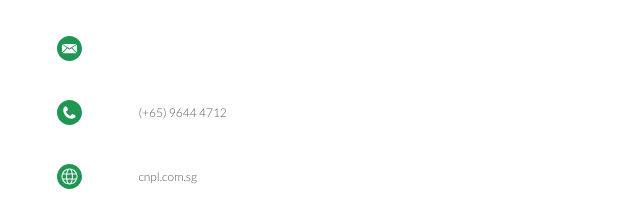
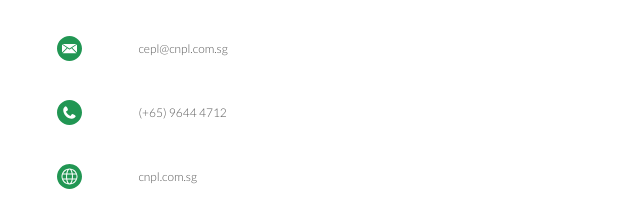
Before and after one commit to wingingful/tiansong-cepl, a plain HTML site: page index.html in a window 1280 px wide. Shown: the part 344-565 px from the top of the page, 0-640 px from the left. Drawn offline with Linux system fonts and the light colour scheme; a web font is replaced by a local one.

Commit message:
Update index.html

```diff
--- a/index.html
+++ b/index.html
@@ -44,7 +44,7 @@
 						<img src="assets/icon-email.svg" alt="Email Icon"">
 					</div>
 					<div class="col is-8">
-						<p class="text-detail"cepl@cnpl.com.sg</p>
+						<p class="text-detail">cepl@cnpl.com.sg</p>
 					</div>
 					<div class="col">
 						<img src="assets/right-arrow.svg" alt="Right Arrow" height="50%" width="40%">
```
